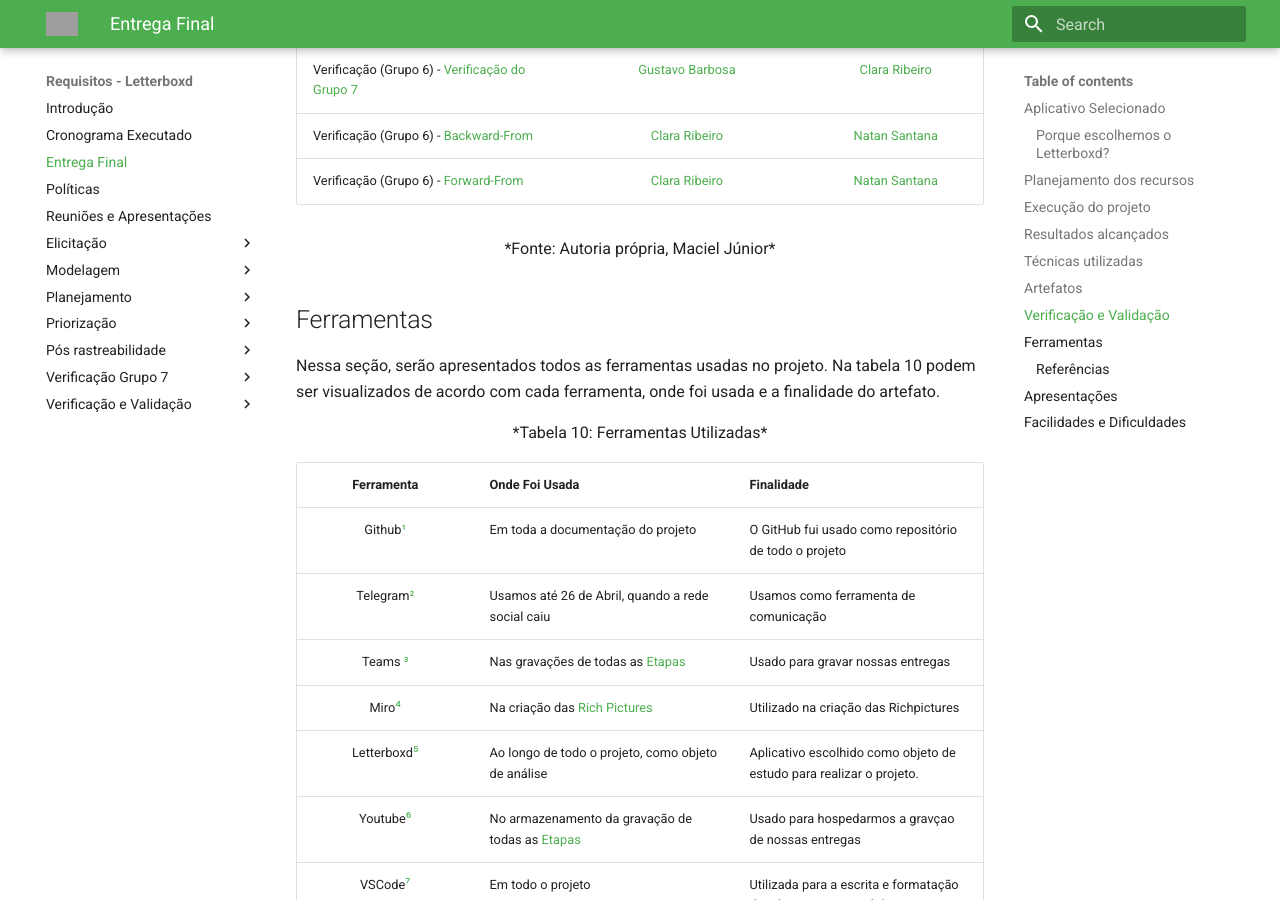
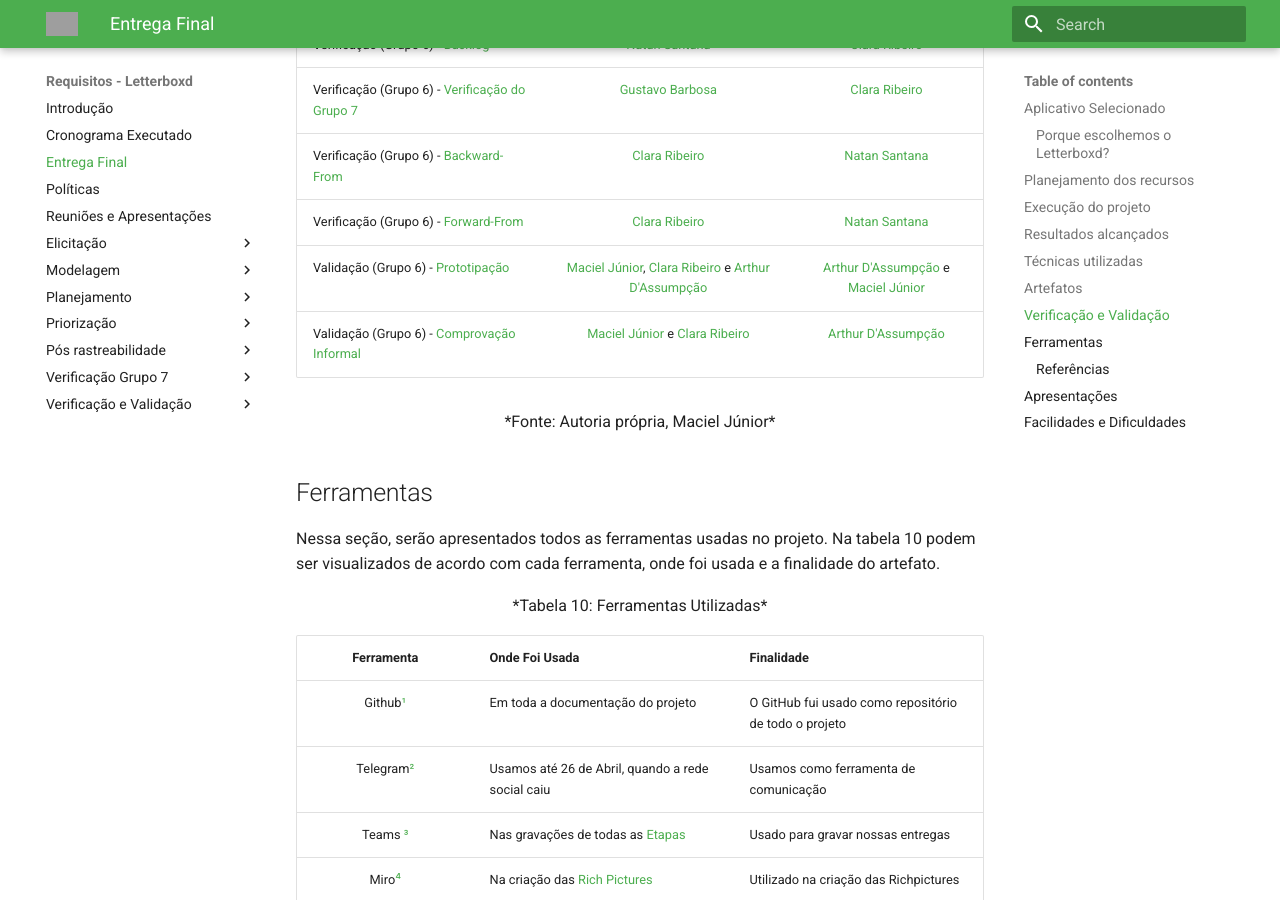
Before and after one commit to Requisitos-de-Software/2023.1-Letterboxd, an MkDocs documentation site: the page built from docs/entregaFinal.md, in a window 1280 px wide and 900 px high, scrolled down 9487 px. Built offline with MkDocs 1.6.1 and Material for MkDocs 9.7.7, drawn with Linux system fonts in a browser that asks for light colours; grey boxes are pictures that could not be loaded.

Commit message:
Adiciona autores e revisores da validação

```diff
--- a/docs/entregaFinal.md
+++ b/docs/entregaFinal.md
@@ -271,6 +271,8 @@ Na tabela 8 abaixo, estão descritos os responsáveis pela elaboração dos chec
 |  Verificação (Grupo 6) - [Verificação do Grupo 7](Verifica%C3%A7%C3%A3o%20e%20Valida%C3%A7%C3%A3o/etapa5.md) |       [Gustavo Barbosa](https://github.com/brbsg)           |   [Clara Ribeiro](https://github.com/clara-ribeiro)            |
 |  Verificação (Grupo 6) - [Backward-From](/docs/Verifica%C3%A7%C3%A3o%20e%20Valida%C3%A7%C3%A3o/etapa6.md) |       [Clara Ribeiro](https://github.com/clara-ribeiro)            |   [Natan Santana](https://github.com/Neitan2001)         |
 |  Verificação (Grupo 6) - [Forward-From](/docs/Verifica%C3%A7%C3%A3o%20e%20Valida%C3%A7%C3%A3o/etapa6.md) |       [Clara Ribeiro](https://github.com/clara-ribeiro)            |   [Natan Santana](https://github.com/Neitan2001)         |
+|  Validação (Grupo 6) - [Prototipação](/docs/Verifica%C3%A7%C3%A3o%20e%20Valida%C3%A7%C3%A3o/etapa6.md) |       [Maciel Júnior](https://github.com/macieljuniormax), [Clara Ribeiro](https://github.com/clara-ribeiro) e [Arthur D'Assumpção](https://github.com/ArtAssLou)           |   [Arthur D'Assumpção](https://github.com/ArtAssLou) e [Maciel Júnior](https://github.com/macieljuniormax)         |
+|  Validação (Grupo 6) - [Comprovação Informal](/docs/Verifica%C3%A7%C3%A3o%20e%20Valida%C3%A7%C3%A3o/etapa6.md) |       [Maciel Júnior](https://github.com/macieljuniormax) e [Clara Ribeiro](https://github.com/clara-ribeiro)          |   [Arthur D'Assumpção](https://github.com/ArtAssLou)        |
 
 <center>
 
```
